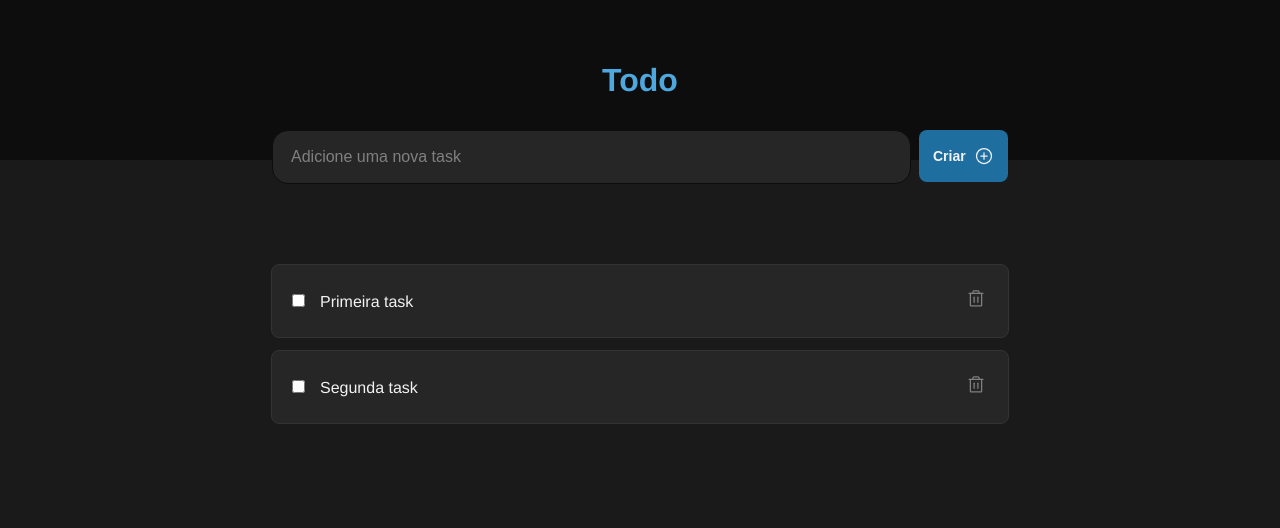
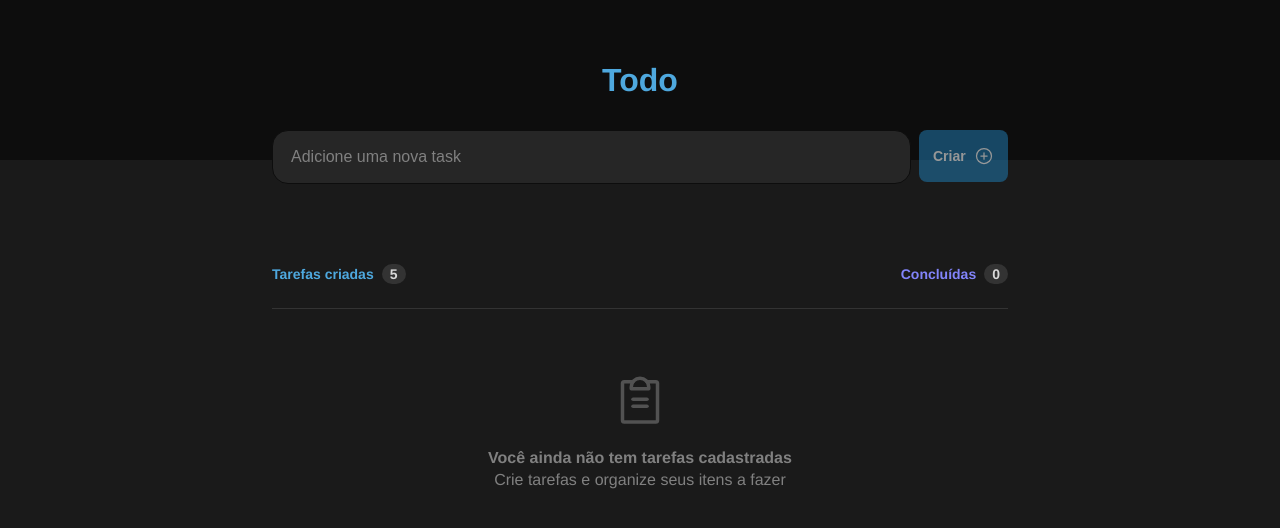
Before and after one commit to DouglasSantos-code/todo-challenge, a React (Vite) app: page / in a window 1280 px wide. Shown: the top 528 px of the page. Built offline with nearby package versions, Linux system fonts and the light colour scheme.

Commit message:
types organization

```diff
--- a/src/App.tsx
+++ b/src/App.tsx
@@ -1,16 +1,16 @@
 import { useState } from 'react';
-import { Item } from './types/item';
+import { TaskItem } from './type';
+
+import { AddTask } from './components/AddTask';
+import { AmountTask } from './components/AmountTask';
 import { ListItems } from './components/ListItems';
-import { AddTask } from './components/AddTask';
+import { WithoutTask } from './components/WithoutTask';
 
+import { GlobalStyle } from './App.style';
 import * as C from './App.style';
-import { GlobalStyle } from './App.style';
 
 const App = () => {
-  const [list, setList] = useState<Item[]>([
-    { id: 1, name: 'Primeira task', done: false },
-    { id: 2, name: 'Segunda task', done: false }
-  ]);
+  const [list, setList] = useState<TaskItem[]>([]);
 
   function handleAddNewTask(taskName: string) {
     const createNewTask = [...list, { id: list.length + 1, name: taskName, done: false }];
@@ -28,11 +28,9 @@ const App = () => {
     <>
       <GlobalStyle />
       <C.Header>Todo</C.Header>
-
       <AddTask onClick={handleAddNewTask} />
-
-      {/* Tasks criadas e tasks concluidas */}
-
+      <AmountTask />
+      {list.length < 1 && <WithoutTask />}
       {list.map((item, index) => (
         <ListItems key={index} item={item} onClick={handleDeleteTask}></ListItems>
       ))}
--- a/src/components/AddTask/index.tsx
+++ b/src/components/AddTask/index.tsx
@@ -1,18 +1,17 @@
+import { useState } from 'react';
+import { TaskAdd } from '../../type';
+
+import { PlusCircle } from 'phosphor-react';
+
 import * as C from './styles';
-import { PlusCircle } from 'phosphor-react';
-import { useState } from 'react';
 
-type Props = {
-  onClick: (taskName: string) => void;
-};
-
-export const AddTask = ({ onClick }: Props) => {
+export const AddTask = ({ onClick }: TaskAdd) => {
   const [inputText, setInputText] = useState('');
 
   function handleAddNewTask() {
-    onClick(inputText);
-    setInputText('');
+    inputText !== '' && (onClick(inputText), setInputText(''));
   }
+
   return (
     <C.Container>
       <input
@@ -22,7 +21,7 @@ export const AddTask = ({ onClick }: Props) => {
         value={inputText}
         onChange={(e) => setInputText(e.target.value)}
       />
-      <C.AddTask onClick={handleAddNewTask}>
+      <C.AddTask hasTask={inputText} onClick={handleAddNewTask}>
         <span>Criar</span>
         <PlusCircle size={20} />
       </C.AddTask>
--- a/src/components/AddTask/styles.ts
+++ b/src/components/AddTask/styles.ts
@@ -1,4 +1,5 @@
 import styled from 'styled-components';
+import { inputWithoutText } from '../../type';
 
 export const Container = styled.div`
   width: 736px;
@@ -25,7 +26,8 @@ export const Container = styled.div`
   }
 `;
 
-export const AddTask = styled.button`
+export const AddTask = styled.button(
+  ({ hasTask }: inputWithoutText) => `
   background-color: #1e6f9f;
   color: #f2f2f2;
   font-weight: bold;
@@ -37,9 +39,11 @@ export const AddTask = styled.button`
   display: flex;
   align-items: center;
   justify-content: center;
-  cursor: pointer;
+  opacity: ${hasTask !== '' ? 1 : 0.6};
+  cursor: ${hasTask !== '' ? 'pointer' : 'not-allowed'};
 
   span {
     margin-right: 8px;
   }
-`;
+`
+);
--- /dev/null
+++ b/src/components/AmountTask/index.tsx
@@ -0,0 +1,20 @@
+import * as C from './styles';
+
+export const AmountTask = () => {
+  return (
+    <C.Container>
+      <C.TotalTask>
+        <span>Tarefas criadas</span>
+        <div>
+          <span>5</span>
+        </div>
+      </C.TotalTask>
+      <C.TaskCompleted>
+        <span>Concluídas</span>
+        <div>
+          <span>0</span>
+        </div>
+      </C.TaskCompleted>
+    </C.Container>
+  );
+};
--- /dev/null
+++ b/src/components/AmountTask/styles.ts
@@ -0,0 +1,39 @@
+import styled from 'styled-components';
+
+export const Container = styled.div`
+  display: flex;
+  width: 736px;
+  justify-content: space-between;
+  margin: auto;
+  font-size: 14px;
+  font-weight: bold;
+`;
+
+export const TotalTask = styled.div`
+  gap: 8px;
+  display: flex;
+  align-items: center;
+
+  :nth-child(1) {
+    color: #4ea8de;
+  }
+  :nth-child(2) {
+    color: #8284fa;
+  }
+
+  div {
+    background-color: #333333;
+    height: 20px;
+    border-radius: 999px;
+    display: flex;
+    align-items: center;
+    justify-content: center;
+
+    span {
+      padding: 0 8px;
+      color: #d9d9d9;
+    }
+  }
+`;
+
+export const TaskCompleted = styled(TotalTask)``;
--- a/src/components/ListItems/styles.ts
+++ b/src/components/ListItems/styles.ts
@@ -1,4 +1,5 @@
 import styled from 'styled-components';
+import { TaskDone } from '../../type';
 
 export const Box = styled.div`
   background-color: #262626;
@@ -13,11 +14,8 @@ export const Box = styled.div`
   justify-content: space-between;
 `;
 
-type ContainerProps = {
-  done: boolean;
-};
 export const Input = styled.div(
-  ({ done }: ContainerProps) => `
+  ({ done }: TaskDone) => `
 
   margin-left: 16px;
   label {
--- /dev/null
+++ b/src/components/WithoutTask/index.tsx
@@ -0,0 +1,16 @@
+import * as C from './styles';
+import { ClipboardText } from 'phosphor-react';
+
+export const WithoutTask = () => {
+  return (
+    <C.Container>
+      <C.Icon>
+        <ClipboardText size={56} />
+      </C.Icon>
+      <C.Text>
+        <span>Você ainda não tem tarefas cadastradas</span>
+        <span>Crie tarefas e organize seus itens a fazer</span>
+      </C.Text>
+    </C.Container>
+  );
+};
--- /dev/null
+++ b/src/components/WithoutTask/styles.ts
@@ -0,0 +1,30 @@
+import styled from 'styled-components';
+
+export const Container = styled.div`
+  display: flex;
+  flex-direction: column;
+  align-items: center;
+  justify-content: center;
+  width: 736px;
+  margin: 24px auto 0 auto;
+  padding-top: 64px;
+  border-top: 1px solid #333333;
+`;
+
+export const Icon = styled.div`
+  color: #525252;
+  margin-bottom: 16px;
+`;
+
+export const Text = styled.div`
+  font-size: 16px;
+  color: #808080;
+  display: flex;
+  flex-direction: column;
+  align-items: center;
+
+  span:first-child {
+    font-weight: bold;
+    margin-bottom: 4px;
+  }
+`;
--- /dev/null
+++ b/src/type.ts
@@ -0,0 +1,22 @@
+export type TaskItem = {
+  id: number;
+  name: string;
+  done: boolean;
+};
+
+export type TaskAdd = {
+  onClick: (taskName: string) => void;
+};
+
+export type ContainerTaskItem = {
+  item: TaskItem;
+  onClick: (id: number) => void;
+};
+
+export type inputWithoutText = {
+  hasTask: string;
+};
+
+export type TaskDone = {
+  done: boolean;
+};
--- a/src/types/item.ts
+++ /dev/null
@@ -1,5 +0,0 @@
-export type Item = {
-  id: number;
-  name: string;
-  done: boolean;
-};
```
Also changed, not shown: src/components/ListItems/index.tsx (+3 -8 lines).
